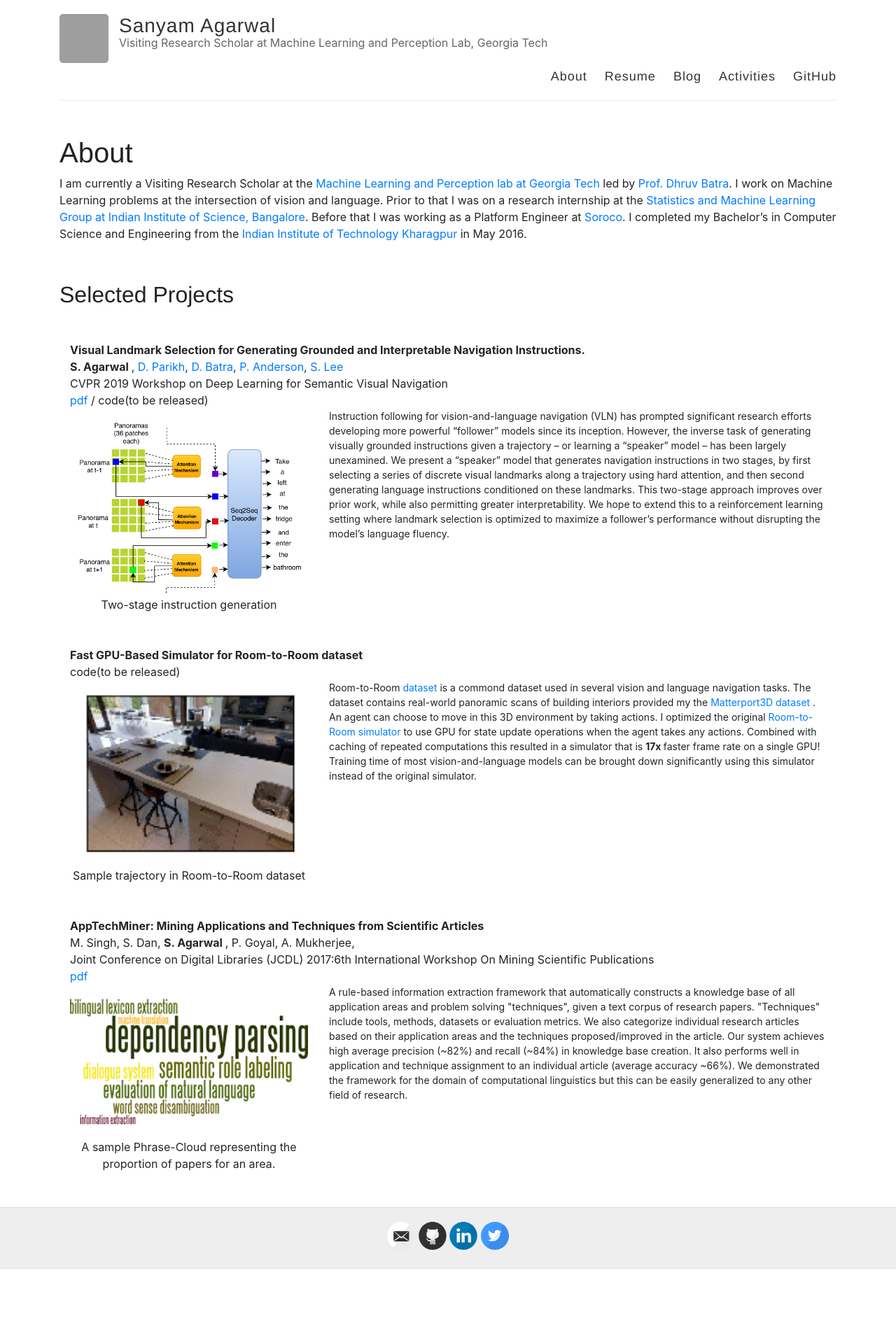
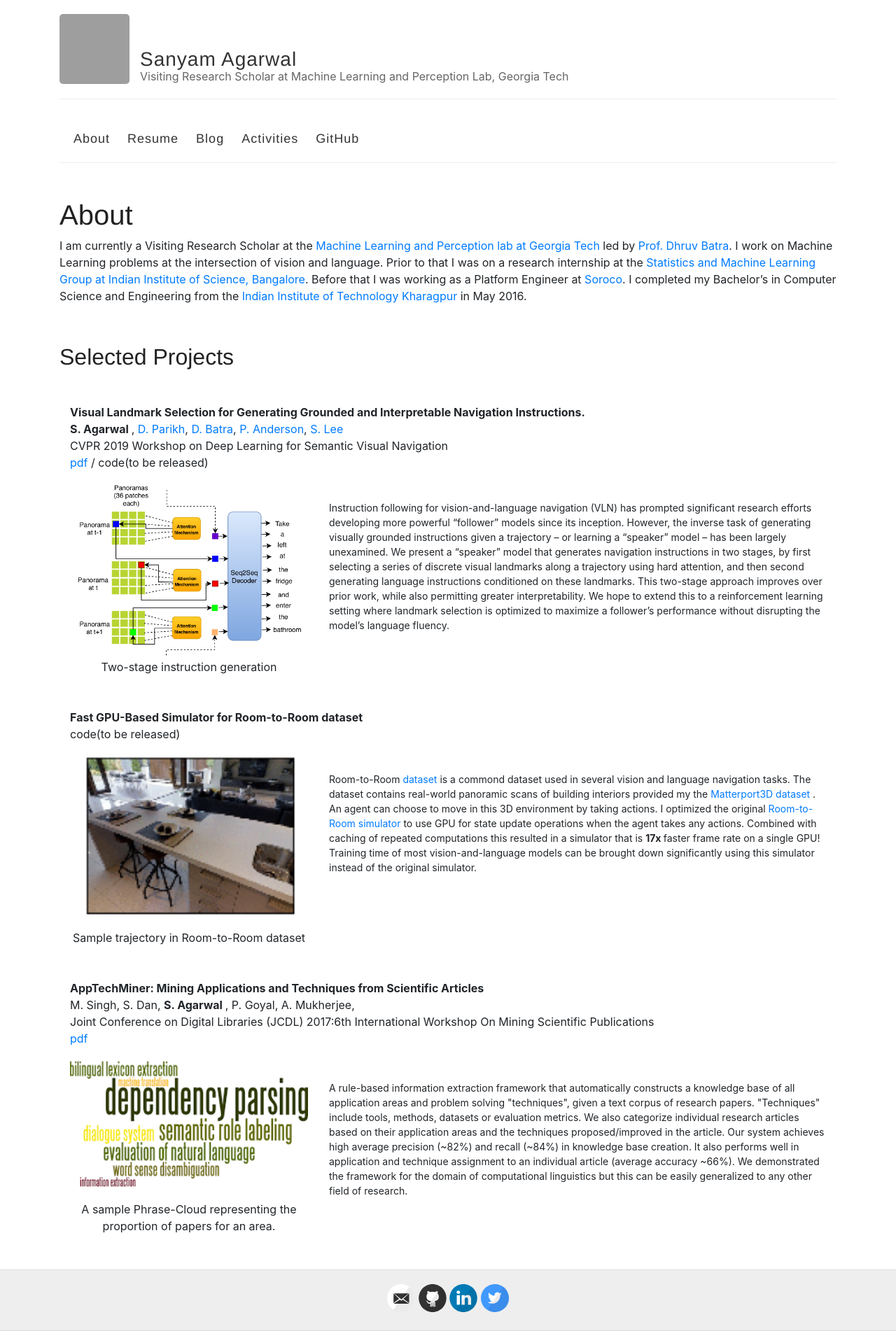
Before and after one commit to sanyam5/sanyam5.github.io, a Jekyll site: the page built from about.md, in a window 1280 px wide. Shown: the whole page at 70% size. Built offline with Jekyll 4.4.1, drawn with Linux system fonts in a browser that asks for light colours; before the commit the page ends 1813 px from its top, so only the background shows below that; grey boxes are pictures that could not be loaded.

Commit message:
fix float of the nav bar. put text in the center of the of the image block.

```diff
--- a/_layouts/default.html
+++ b/_layouts/default.html
@@ -33,10 +33,15 @@
           <a href="{{ site.baseurl }}/" class="site-avatar"><img src="{{ site.avatar }}" /></a>
 
           <div class="site-info">
+            <br>
+            <br>
             <h1 class="site-name"><a href="{{ site.baseurl }}/">{{ site.name }}</a></h1>
             <p class="site-description">{{ site.description }}</p>
           </div>
 
+
+        </header>
+        <header class="masthead clearfix">
           <nav>
             <a href="{{ site.baseurl }}/">About</a>
             <a href="{{ site.baseurl }}/resume">Resume</a>
@@ -45,6 +50,7 @@
             <a href="https://github.com/sanyam5/" target="_blank">GitHub</a>
           </nav>
         </header>
+
       </div>
     </div>
 
--- a/about.md
+++ b/about.md
@@ -56,6 +56,8 @@ I am currently a Visiting Research Scholar at the [Machine Learning and Percepti
         </div>
         <div class="col-md-8 col-sm-8 col-lg-8">
             <div style="font-size:14px">
+                    <br>
+                    <br>
                     Instruction following for vision-and-language navigation
                     (VLN) has prompted significant research efforts developing
                     more powerful “follower” models since its inception.
@@ -112,6 +114,8 @@ I am currently a Visiting Research Scholar at the [Machine Learning and Percepti
         </div>
         <div class="col-md-8 col-sm-8 col-lg-8">
             <div style="font-size:14px">
+                <br>
+                <br>
                 Room-to-Room <a href="https://bringmeaspoon.org/" target="_blank"> dataset </a> is a commond dataset used in several vision and language navigation tasks. The dataset contains real-world panoramic scans of building interiors provided my the <a href="https://niessner.github.io/Matterport/" target="_blank"> Matterport3D dataset </a>. An agent can choose to move in this 3D environment by taking actions. I optimized the original <a href="https://github.com/peteanderson80/Matterport3DSimulator" target="_blank"> Room-to-Room simulator </a>
                 to use GPU for state update operations when the agent takes any actions. Combined with caching of repeated computations this resulted in a simulator that is <b> 17x </b> faster frame rate on a single GPU! Training time of most vision-and-language models can be brought down significantly using this simulator instead of the original simulator.
 
@@ -168,6 +172,8 @@ I am currently a Visiting Research Scholar at the [Machine Learning and Percepti
             <div style="text-align: center;"> A sample Phrase-Cloud representing the proportion of papers for an area.</div>
         </div>
         <div class="col-md-8 col-sm-8 col-lg-8">
+            <br>
+            <br>
             <div style="font-size:14px">
                 A rule-based information extraction framework that automatically constructs a knowledge base of all application areas and problem solving "techniques", given a text corpus of research papers. "Techniques" include tools, methods, datasets or evaluation metrics. We also categorize individual research articles based on their application areas and the techniques proposed/improved in the article. Our system achieves high average precision (~82%) and recall (~84%) in knowledge base creation. It also performs well in application and technique assignment to an individual article (average accuracy ~66%). We demonstrated the framework for the domain of computational linguistics but this can be easily generalized to any other field of research.
 
--- a/style.scss
+++ b/style.scss
@@ -165,8 +165,8 @@ img {
 
 .site-avatar {
   float: left;
-  width: 70px;
-  height: 70px;
+  width: 100px;
+  height: 100px;
   margin-right: 15px;
 
   @include mobile {
@@ -211,7 +211,7 @@ img {
 }
 
 nav {
-  float: right;
+  float: left;
   margin-top: 23px; // @TODO: Vertically middle align
   font-family: $helveticaNeue;
   font-size: 18px;
```
Also changed, not shown: 1 other file.
